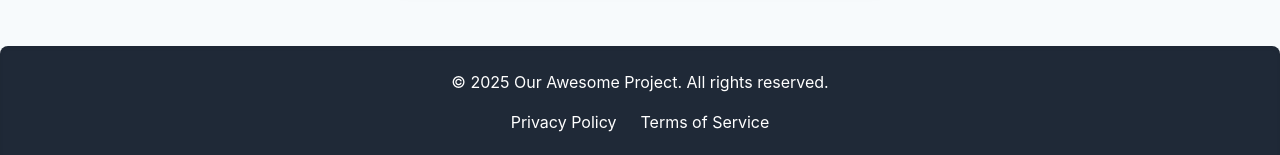
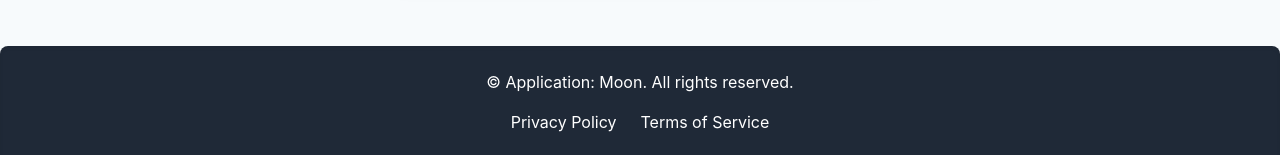
Before and after one commit to itsjustmaths/itsjustmaths.github.io, a plain HTML site: page index.html in a window 1280 px wide. Shown: the part 882-1037 px from the top of the page. Drawn offline with nearby package versions, Linux system fonts and the light colour scheme.

Commit message:
Update index.html

```diff
--- a/index.html
+++ b/index.html
@@ -108,7 +108,7 @@
     <!-- Footer Section (similar to main page) -->
     <footer class="bg-gray-800 text-white py-6 mt-12 rounded-t-lg shadow-inner">
         <div class="container mx-auto text-center px-4">
-            <p>&copy; 2025 Our Awesome Project. All rights reserved.</p>
+            <p>&copy; Application: Moon. All rights reserved.</p>
             <div class="flex justify-center space-x-6 mt-4">
                 <a href="#" class="hover:text-gray-400 transition duration-300">Privacy Policy</a>
                 <a href="#" class="hover:text-gray-400 transition duration-300">Terms of Service</a>
```
